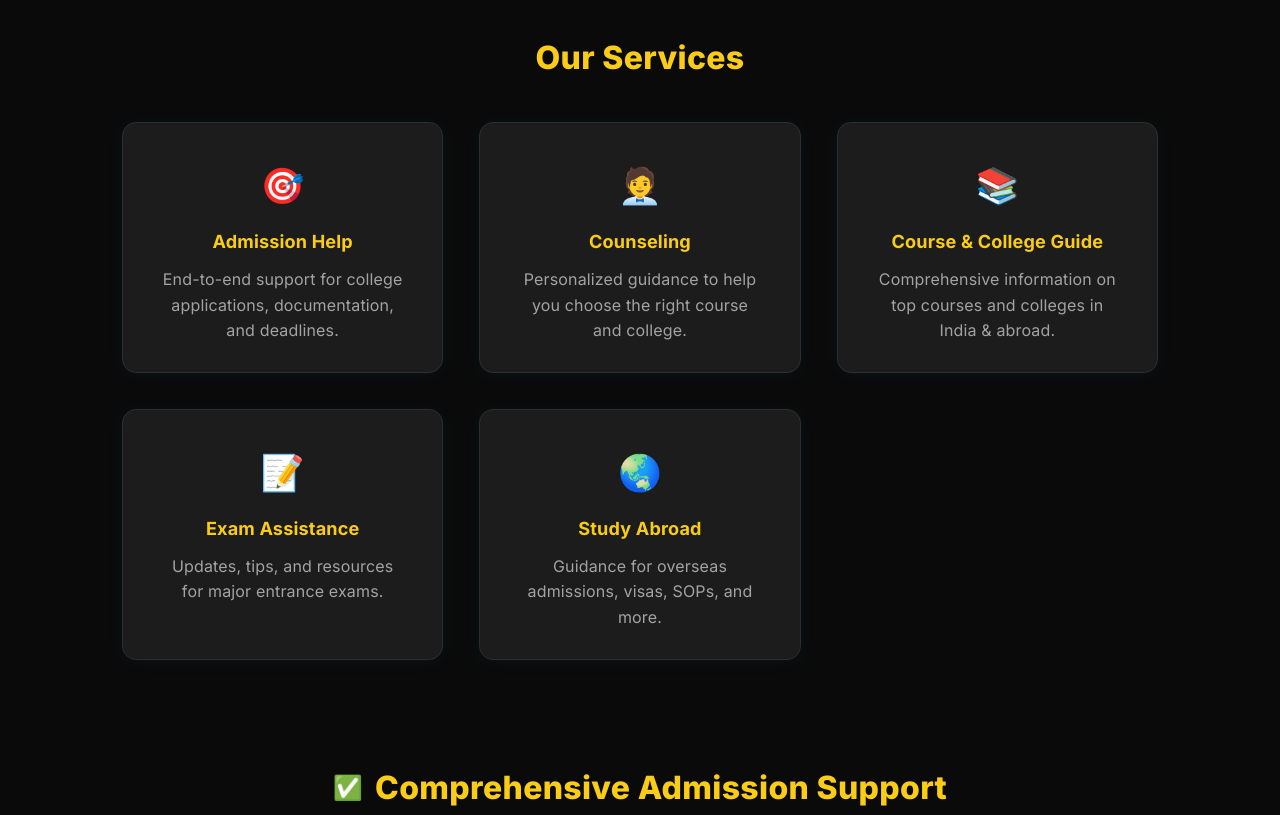
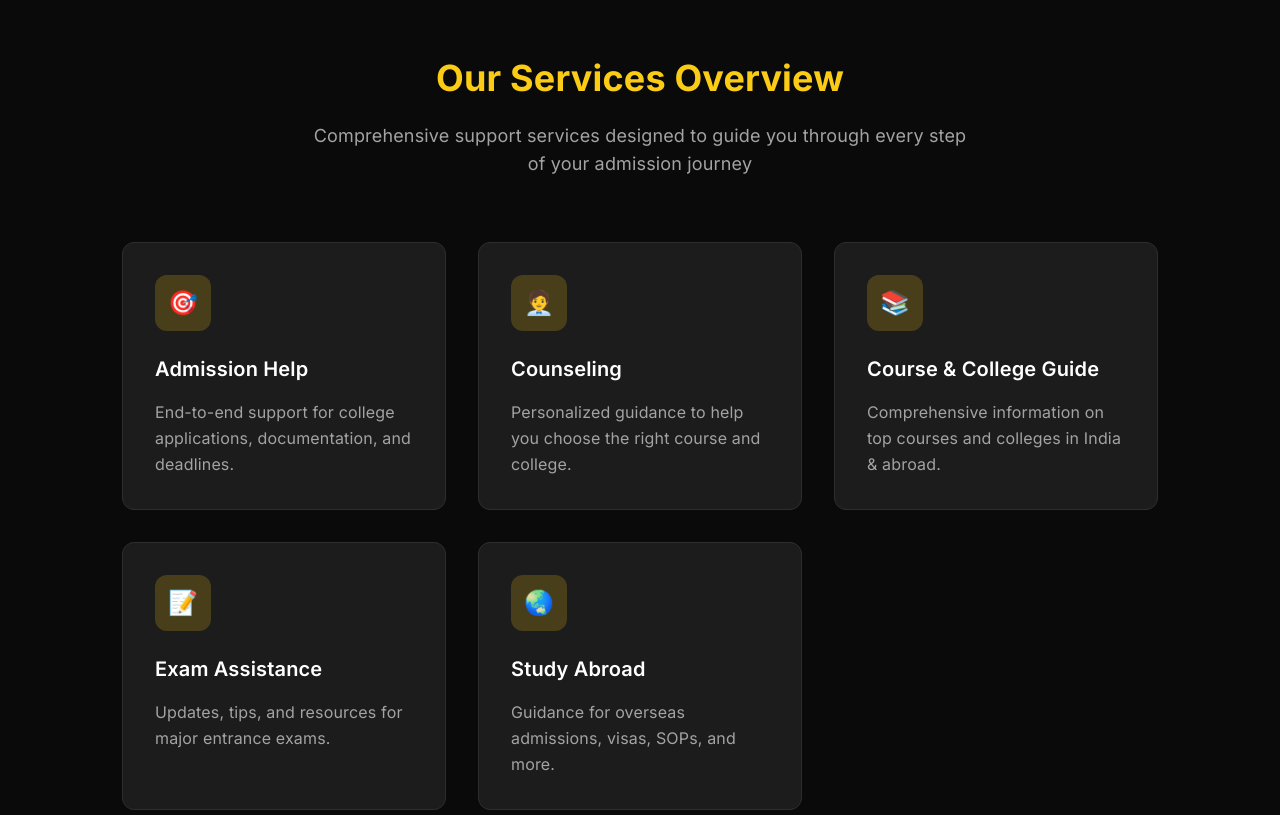
Before and after one commit to grimwebdeveloper/Admission-Kart, a website built with Vite: page index.html in a window 1280 px wide. Shown: the part 1220-2035 px from the top of the page. Built offline with nearby package versions, Linux system fonts and the light colour scheme.

Commit message:
Services section improved

```diff
--- a/index.html
+++ b/index.html
@@ -304,34 +304,49 @@
   </section>
 
   <!-- OUR SERVICES OVERVIEW (Premium, Dark, Professional) -->
-  <section id="services" class="bg-akbg pt-14 pb-12">
+  <section id="services" class="py-20 bg-gradient-to-b from-akbg to-akcard">
     <div class="max-w-[1100px] mx-auto px-8">
-      <h2 class="text-[2rem] font-extrabold text-akprimary text-center mb-10 tracking-[.01em]">Our Services</h2>
-      <div class="grid grid-cols-1 sm:grid-cols-2 md:grid-cols-3 gap-9">
-        <div class="bg-akcard rounded-ak shadow-ak p-9 pt-9 pb-7 text-center border border-akborder transition-transform duration-150 hover:-translate-y-1.5 hover:scale-105 hover:shadow-ak4 flex flex-col items-center gap-2">
-          <div class="text-[2.2rem] text-akaccent mb-2">🎯</div>
-          <h3 class="text-[1.13rem] font-bold mb-1 text-akprimary">Admission Help</h3>
-          <p class="text-akmuted text-[1rem] leading-[1.6]">End-to-end support for college applications, documentation, and deadlines.</p>
+      <div class="text-center mb-16">
+        <h2 class="text-3xl md:text-4xl font-bold mb-6 text-akprimary">Our Services Overview</h2>
+        <p class="text-lg text-akmuted max-w-2xl mx-auto">
+          Comprehensive support services designed to guide you through every step of your admission journey
+        </p>
+      </div>
+      <div class="grid grid-cols-1 sm:grid-cols-2 md:grid-cols-3 gap-8">
+        <div class="service-card bg-akcard border border-akborder rounded-xl p-8 hover:border-akprimary/50 hover:shadow-lg hover:shadow-akprimary/10 transition-all duration-300 group">
+          <div class="inline-flex items-center justify-center w-14 h-14 bg-akprimary/20 rounded-xl mb-6 group-hover:bg-akprimary/30 transition-colors">
+            <div class="text-2xl">🎯</div>
+          </div>
+          <h3 class="text-xl font-semibold mb-4 group-hover:text-akprimary transition-colors text-aktext">Admission Help</h3>
+          <p class="text-akmuted leading-relaxed">End-to-end support for college applications, documentation, and deadlines.</p>
         </div>
-        <div class="bg-akcard rounded-ak shadow-ak p-9 pt-9 pb-7 text-center border border-akborder transition-transform duration-150 hover:-translate-y-1.5 hover:scale-105 hover:shadow-ak4 flex flex-col items-center gap-2">
-          <div class="text-[2.2rem] text-akaccent2 mb-2">🧑‍💼</div>
-          <h3 class="text-[1.13rem] font-bold mb-1 text-akprimary">Counseling</h3>
-          <p class="text-akmuted text-[1rem] leading-[1.6]">Personalized guidance to help you choose the right course and college.</p>
+        <div class="service-card bg-akcard border border-akborder rounded-xl p-8 hover:border-akprimary/50 hover:shadow-lg hover:shadow-akprimary/10 transition-all duration-300 group">
+          <div class="inline-flex items-center justify-center w-14 h-14 bg-akprimary/20 rounded-xl mb-6 group-hover:bg-akprimary/30 transition-colors">
+            <div class="text-2xl">🧑‍💼</div>
+          </div>
+          <h3 class="text-xl font-semibold mb-4 group-hover:text-akprimary transition-colors text-aktext">Counseling</h3>
+          <p class="text-akmuted leading-relaxed">Personalized guidance to help you choose the right course and college.</p>
         </div>
-        <div class="bg-akcard rounded-ak shadow-ak p-9 pt-9 pb-7 text-center border border-akborder transition-transform duration-150 hover:-translate-y-1.5 hover:scale-105 hover:shadow-ak4 flex flex-col items-center gap-2">
-          <div class="text-[2.2rem] text-akaccent mb-2">📚</div>
-          <h3 class="text-[1.13rem] font-bold mb-1 text-akprimary">Course &amp; College Guide</h3>
-          <p class="text-akmuted text-[1rem] leading-[1.6]">Comprehensive information on top courses and colleges in India &amp; abroad.</p>
+        <div class="service-card bg-akcard border border-akborder rounded-xl p-8 hover:border-akprimary/50 hover:shadow-lg hover:shadow-akprimary/10 transition-all duration-300 group">
+          <div class="inline-flex items-center justify-center w-14 h-14 bg-akprimary/20 rounded-xl mb-6 group-hover:bg-akprimary/30 transition-colors">
+            <div class="text-2xl">📚</div>
+          </div>
+          <h3 class="text-xl font-semibold mb-4 group-hover:text-akprimary transition-colors text-aktext">Course &amp; College Guide</h3>
+          <p class="text-akmuted leading-relaxed">Comprehensive information on top courses and colleges in India &amp; abroad.</p>
         </div>
-        <div class="bg-akcard rounded-ak shadow-ak p-9 pt-9 pb-7 text-center border border-akborder transition-transform duration-150 hover:-translate-y-1.5 hover:scale-105 hover:shadow-ak4 flex flex-col items-center gap-2">
-          <div class="text-[2.2rem] text-akprimary mb-2">📝</div>
-          <h3 class="text-[1.13rem] font-bold mb-1 text-akprimary">Exam Assistance</h3>
-          <p class="text-akmuted text-[1rem] leading-[1.6]">Updates, tips, and resources for major entrance exams.</p>
+        <div class="service-card bg-akcard border border-akborder rounded-xl p-8 hover:border-akprimary/50 hover:shadow-lg hover:shadow-akprimary/10 transition-all duration-300 group">
+          <div class="inline-flex items-center justify-center w-14 h-14 bg-akprimary/20 rounded-xl mb-6 group-hover:bg-akprimary/30 transition-colors">
+            <div class="text-2xl">📝</div>
+          </div>
+          <h3 class="text-xl font-semibold mb-4 group-hover:text-akprimary transition-colors text-aktext">Exam Assistance</h3>
+          <p class="text-akmuted leading-relaxed">Updates, tips, and resources for major entrance exams.</p>
         </div>
-        <div class="bg-akcard rounded-ak shadow-ak p-9 pt-9 pb-7 text-center border border-akborder transition-transform duration-150 hover:-translate-y-1.5 hover:scale-105 hover:shadow-ak4 flex flex-col items-center gap-2">
-          <div class="text-[2.2rem] text-akaccent2 mb-2">🌏</div>
-          <h3 class="text-[1.13rem] font-bold mb-1 text-akprimary">Study Abroad</h3>
-          <p class="text-akmuted text-[1rem] leading-[1.6]">Guidance for overseas admissions, visas, SOPs, and more.</p>
+        <div class="service-card bg-akcard border border-akborder rounded-xl p-8 hover:border-akprimary/50 hover:shadow-lg hover:shadow-akprimary/10 transition-all duration-300 group">
+          <div class="inline-flex items-center justify-center w-14 h-14 bg-akprimary/20 rounded-xl mb-6 group-hover:bg-akprimary/30 transition-colors">
+            <div class="text-2xl">🌏</div>
+          </div>
+          <h3 class="text-xl font-semibold mb-4 group-hover:text-akprimary transition-colors text-aktext">Study Abroad</h3>
+          <p class="text-akmuted leading-relaxed">Guidance for overseas admissions, visas, SOPs, and more.</p>
         </div>
       </div>
     </div>
```
